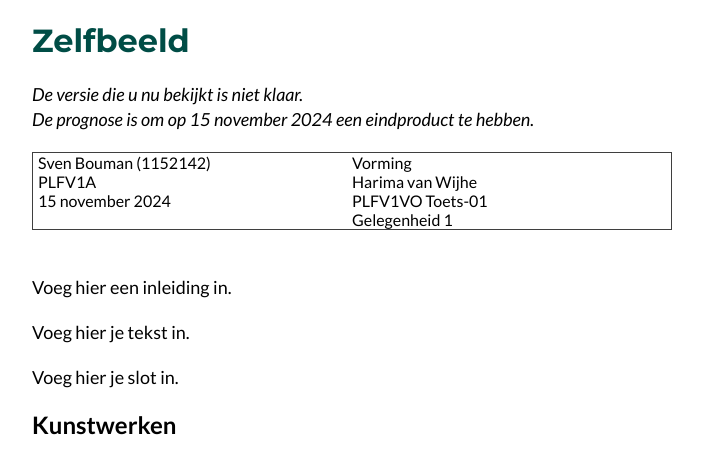
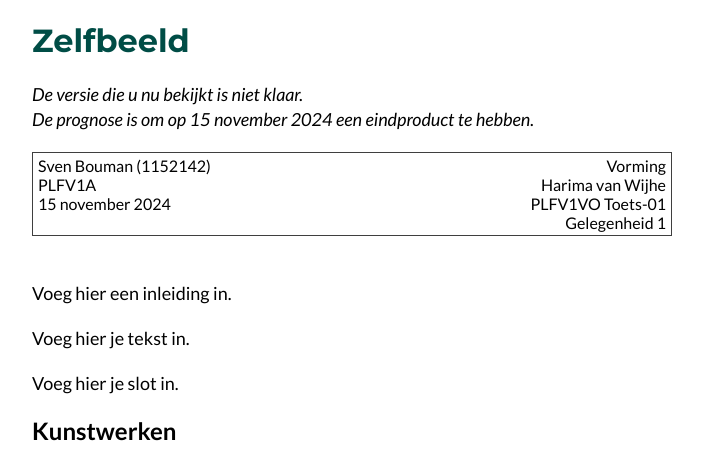
Before and after one commit to kevin-51/bronnen, a Jekyll site: the page built from hsleiden/lu-opdrachten/plfv1/vorming/toets-1.md, in a window 1280 px wide. Shown: the top 457 px of the page, without its empty margins (288-991 px from the left). Built offline with Jekyll 4.4.1, drawn with Linux system fonts in a browser that asks for light colours; grey boxes are pictures that could not be loaded.

Commit message:
Update toets-1.md

```diff
--- a/hsleiden/lu-opdrachten/plfv1/vorming/toets-1.md
+++ b/hsleiden/lu-opdrachten/plfv1/vorming/toets-1.md
@@ -6,11 +6,11 @@ permalink: /hsleiden-lu/plfv1vo-toets1/
 <!--Zelfbeeld-->
 *De versie die u nu bekijkt is niet klaar. <br>De prognose is om op 15 november 2024 een eindproduct te hebben.*
 
-<div class="row" style="border: 1px solid #3f3f3f;padding: 0px 5px">
+<div class="row" style="border: 1px solid #3f3f3f;padding: 3px 5px">
     <div class="column">
         <t>Sven Bouman (1152142)<br>PLFV1A<br>15 november 2024</t>
     </div>
-    <div class="column">
+    <div class="column" style="text-align: right">
         <t>Vorming<br>Harima van Wijhe<br>PLFV1VO Toets-01<br>Gelegenheid 1</t>
     </div>
 </div><br>
```
